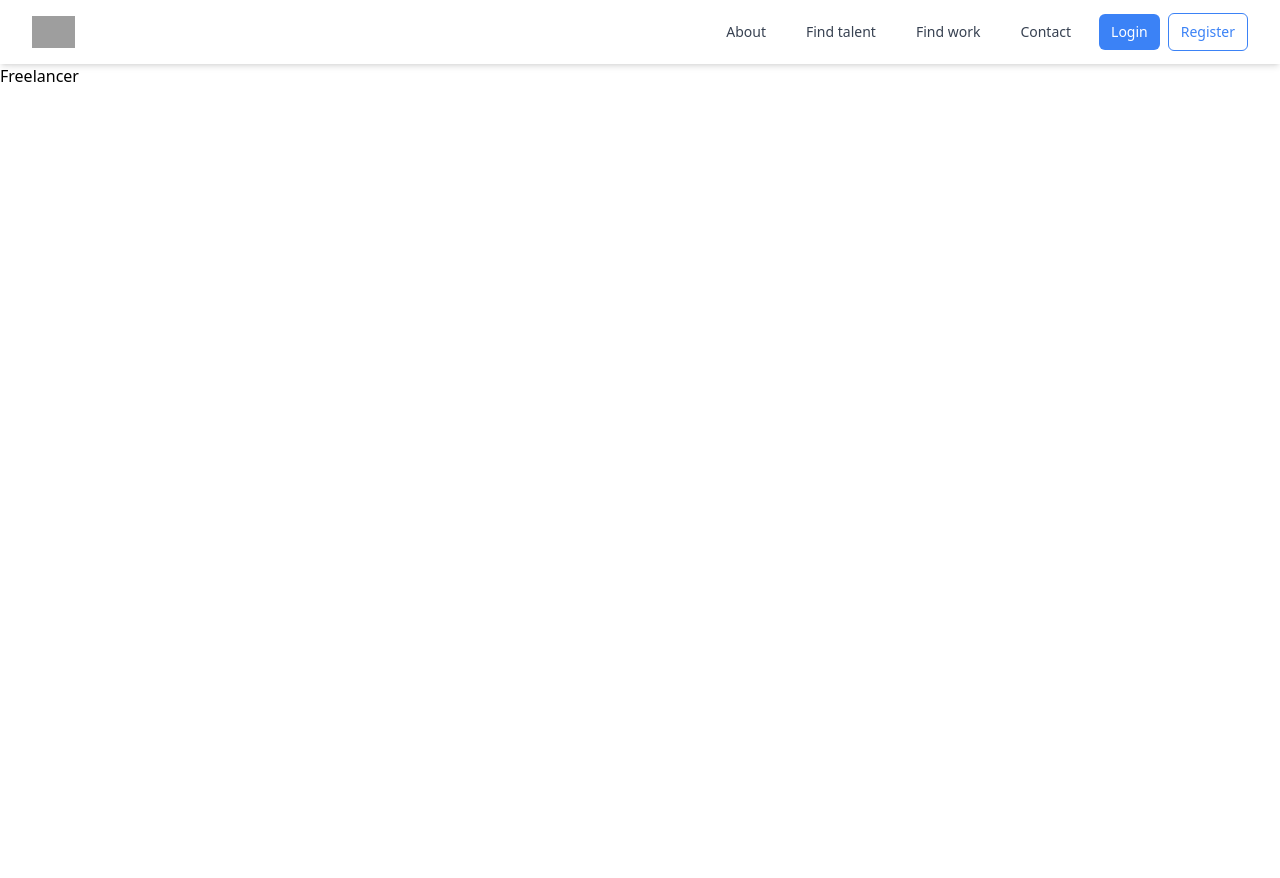
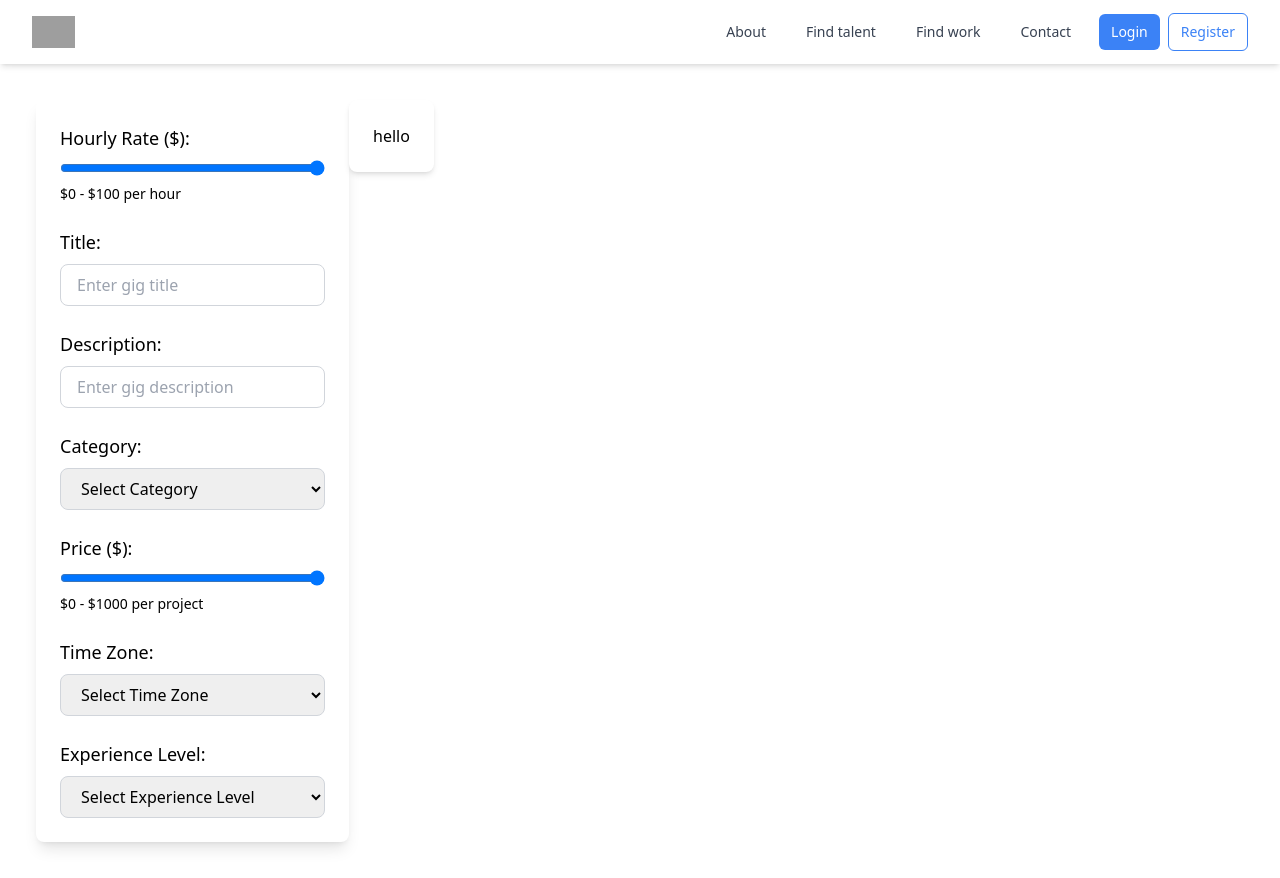
Before and after one commit to Vedant005/SkillBridge, a React (Vite) app in the folder frontend/: page /gigs in a window 1280 px wide. Before the commit the page ends 800 px from the top, so only its background shows below. Built offline with nearby package versions, Linux system fonts and the light colour scheme; no server answers; grey boxes are pictures that could not be loaded.

Commit message:
component props

```diff
--- a/frontend/src/pages/Freelancer.jsx
+++ b/frontend/src/pages/Freelancer.jsx
@@ -1,8 +1,17 @@
 import React from "react";
-import ClientFilter from "../components/ClientFilter";
-
+import GigsFilter from "../components/GigsFilter";
+import GigsPage from "../components/GigsPage";
 function Freelancer() {
-  return <div>Freelancer</div>;
+  return (
+    <div className="flex  m-9">
+      <div>
+        <GigsFilter />
+      </div>
+      <div>
+        <GigsPage />
+      </div>
+    </div>
+  );
 }
 
 export default Freelancer;
```
